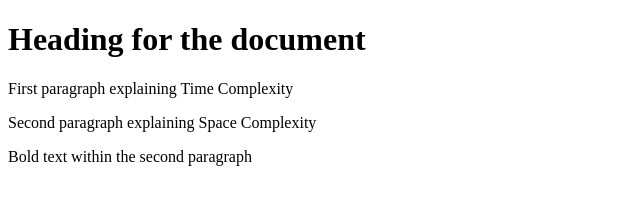
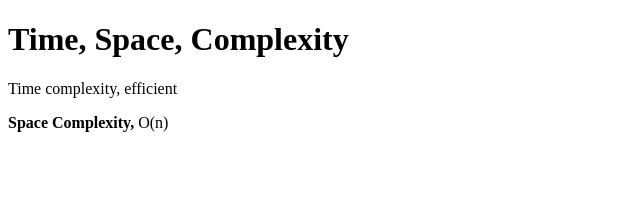
Before and after one commit to acciojob/time-and-space-complexity-akram222001, a website: page main.html in a window 1280 px wide. Shown: the whole page, without its empty margins (0-640 px from the left). Drawn offline with Linux system fonts and the light colour scheme.

Commit message:
created a submission

```diff
--- a/main.html
+++ b/main.html
@@ -8,10 +8,11 @@
 
 <body>
 	<!-- the entire body must be written by student -->
-	<h1>Heading for the document</h1>
-	<p>First paragraph explaining Time Complexity</p>
-	<p>Second paragraph explaining Space Complexity</p>
-	<p>Bold text within the second paragraph</p>
+	<h1>Time, Space, Complexity</h1>
+
+	<p>Time complexity, efficient</p>
+
+	<p><b>Space Complexity,</b> O(n)</p>
     <script type="text/javascript" src="./script.js">
 </script>
 
```
